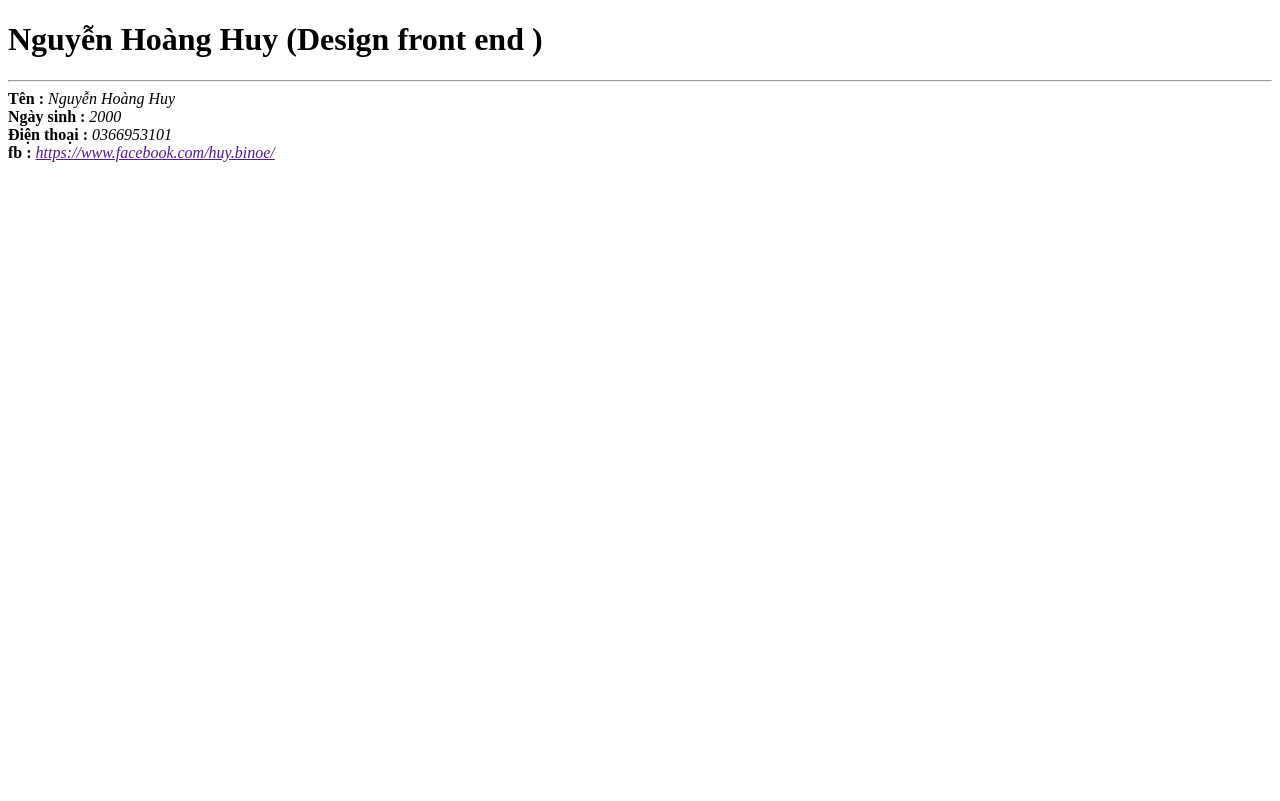
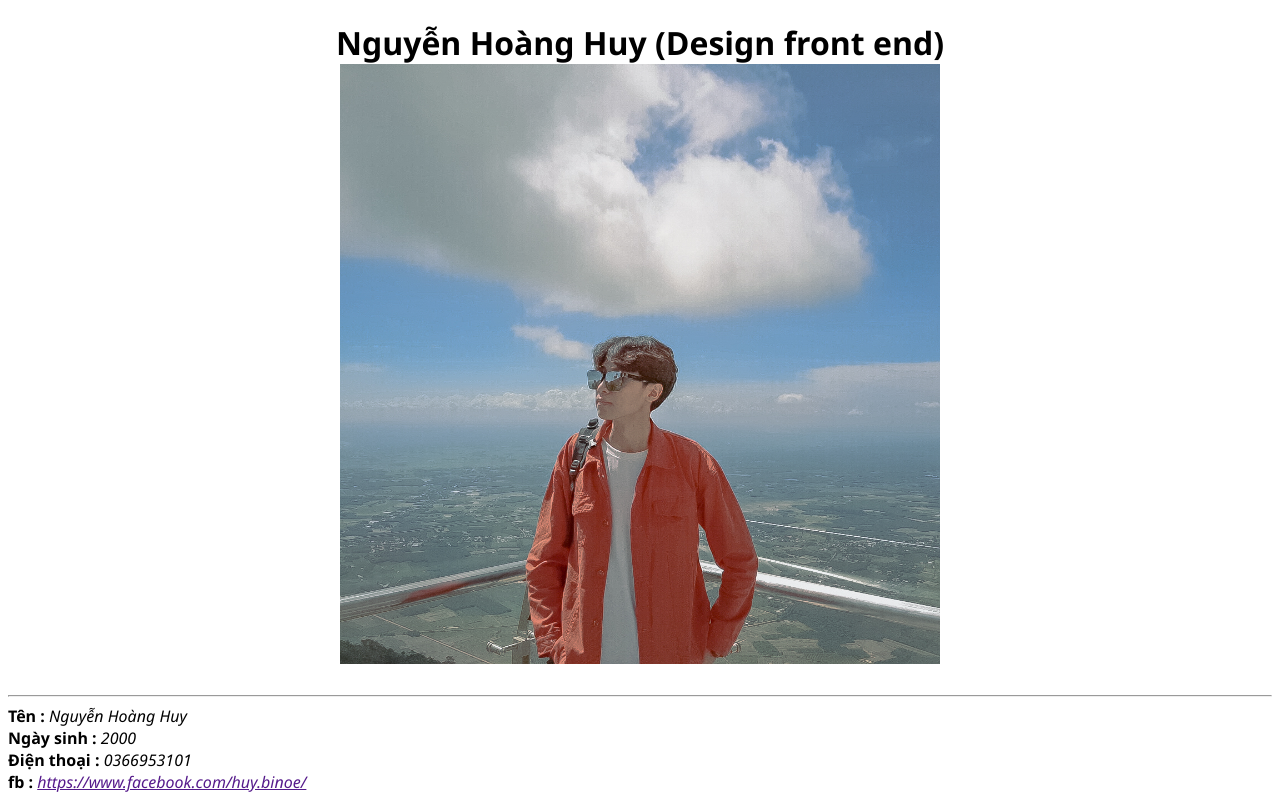
Before and after one commit to binoe-dev/binoe-dev.github.io, a plain HTML site: page index.html in a window 1280 px wide. Drawn offline with Linux system fonts and the light colour scheme.

Commit message:
ok change

```diff
--- a/1.css
+++ b/1.css
@@ -0,0 +1,10 @@
+body{
+    font-family: "segoe ui";
+}
+h1{
+    text-align: center;
+}
+img{
+    width: 600px;
+
+}
--- a/index.html
+++ b/index.html
@@ -8,7 +8,9 @@
 
 </head>
 <body>
-    <h1> Nguyễn Hoàng Huy (Design front end ) </h1>
+    <h1> Nguyễn Hoàng Huy (Design front end) <br>
+    <img src="images/huy01.jpg" alt=""></h1>
+
     <hr>
 
     <div class="thongtin">
@@ -22,7 +24,7 @@
    </div>
    <div class="thongtin">
     <b>fb : </b> <i> <a href="">https://www.facebook.com/huy.binoe/</a></i>
-</div>
+    </div>
 
 
 </body>
```
Also changed, not shown: images/huy01.jpg (added).
